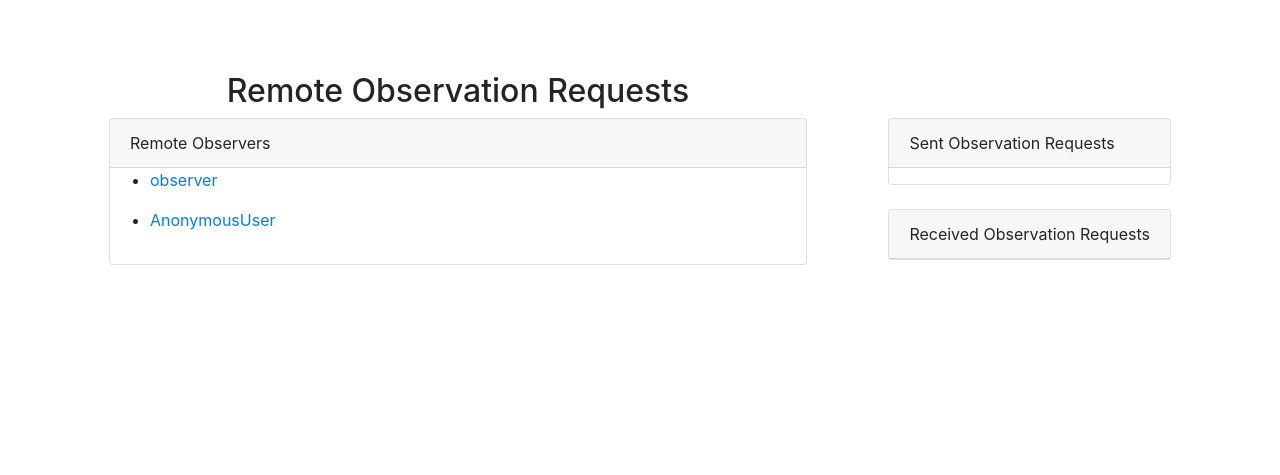
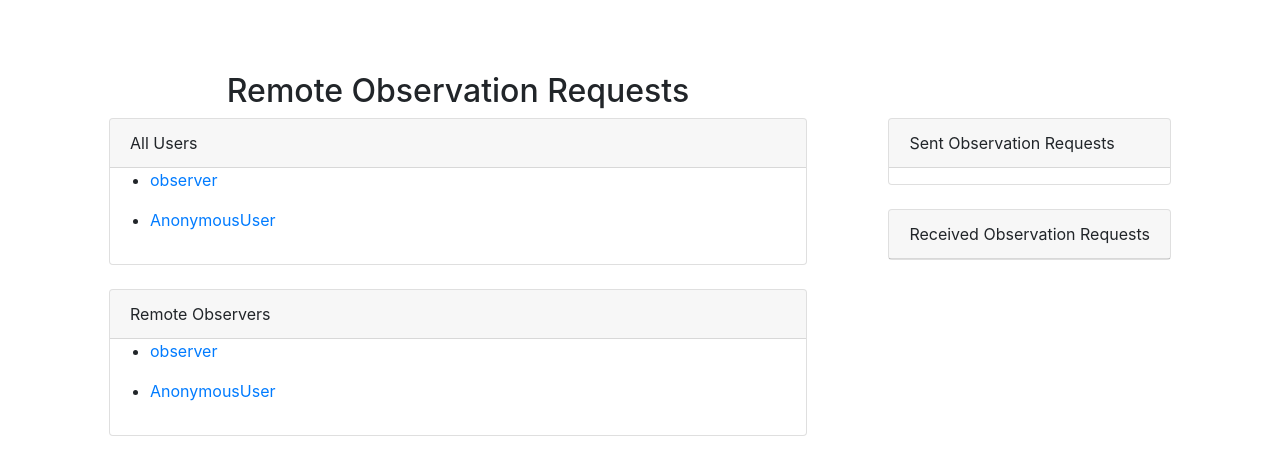
Before and after one commit to panoptes/panoptes-tom, a Django app: a page that uses panoptes_tom/remoterequests/templates/remoterequests/profile.html in a window 1280 px wide. Shown: the part 56-531 px from the top of the page. Run offline with Django 3.2, Linux system fonts and the light colour scheme; a user stored in the database is signed in; data comes from the database, SQL or seed files in the repository; both versions use the stored data as it was after the commit; some libraries are stand-ins or nearby versions.

Commit message:
Improves the remote requests page layout.

```diff
--- a/panoptes_tom/remoterequests/templates/remoterequests/profile.html
+++ b/panoptes_tom/remoterequests/templates/remoterequests/profile.html
@@ -17,12 +17,32 @@
         <div class="col-md-8">
                 <div class="card">
                         <div class="card-header">
+                                All Users
+                        </div>
+                        <ul>
+                                {% for u in all_users %}
+                                <li>
+                                        <p><a href="{% url 'remoterequests:user-profile' u.pk %}">{{ u.user.username }}</a>
+                                        </p>
+
+                                </li>
+                                {% endfor %}
+                        </ul>
+                </div>
+
+                <br />
+
+
+
+
+                <div class="card">
+                        <div class="card-header">
                                 Remote Observers
                         </div>
                         <ul>
                                 {% for observer in remote_observer_list %}
                                 <li>
-                                        <p><a href="{% url 'remoterequests:user-profile' %}">{{ observer.user.username }}</a>
+                                        <p><a href="{% url 'remoterequests:user-profile' observer.pk %}">{{ observer.user.username }}</a>
                                         </p>
 
                                 </li>
--- a/panoptes_tom/remoterequests/urls.py
+++ b/panoptes_tom/remoterequests/urls.py
@@ -1,6 +1,5 @@
 from django.urls import path, include
 from .views import (
-    observers_list,
     user_info,
     profile_view,
     send_obs_request,
@@ -14,9 +13,8 @@ urlpatterns = [
     path(
         "remoterequests/<slug>/", profile_view, name="profile-view"
     ),  # TODO: Consider renaming slug
-    path("user-profile", user_info, name="user-profile"),
-    path("user-profile/<int:id>/", user_info, name="user-profile-with-id"),
-    path("observing-list", observers_list, name="observers_list"),
+    path("remoterequests/user-profile/<int:pk>/", user_info, name="user-profile"),
+    # path("user-profile/<int:pk>/", user_info, name="user-profile-with-pk"),
     path("observation-request/send/<int:id>/", send_obs_request, name="send-obs-request"),
     path("observation-request/cancel/<int:id>/", cancel_obs_request, name="cancel-obs-request"),
     path("observation-request/accept/<int:id>/", accept_obs_request, name="accept-obs-request"),
--- a/panoptes_tom/remoterequests/views.py
+++ b/panoptes_tom/remoterequests/views.py
@@ -1,4 +1,4 @@
-from django.shortcuts import render, get_object_or_404, redirect
+from django.shortcuts import render, get_object_or_404, redirect, HttpResponse
 from .models import Profile, ObservationRequest
 from django.contrib.auth.models import User
 from django.urls import reverse, reverse_lazy
@@ -6,32 +6,23 @@ from django.urls import reverse, reverse_lazy
 User = User
 
 
-def user_info(request, id=None):
+def user_info(request, pk):
     """This returns profile info on a given user.
 
     Args:
         request : A request to view the profile info.
-        id (int): An identifier for a particular user. Defaults to None.
+       pk: A unique identifier corresponding with the given profile.
 
     Returns:
        The profile info page.
     """
-    if id:
-        user = User.objects.get(id=id)
-    else:
-        user = request.user
+    try:
+        user = User.objects.get(pk=pk)
+    except User.DoesNotExist:
+        user = None
+
     args = {"user": user}
     return render(request, "user/user_profile.html", args)
-
-
-def observers_list(request):
-    """Observers List
-
-    Returns a list of all the observers excluding ourself.
-    """
-    observers = Profile.objects.exclude(user=request.user)
-    context = {"observers": observers}
-    return render(request, "remoterequests/home.html", context)
 
 
 def send_obs_request(request, id):
@@ -103,6 +94,10 @@ def profile_view(request, slug):
 
     remote_observers = p.remote_observers.all()
 
+    all_users = Profile.objects.exclude(
+        user=request.user
+    )  # Returns a list of all the observers excluding ourself.
+
     # is this user a remote observer on our telescope
     button_status = "none"
     if p not in request.user.profile.remote_observers.all():
@@ -121,6 +116,7 @@ def profile_view(request, slug):
         "remote_observer_list": remote_observers,
         "sent_obs_requests": sent_obs_requests,
         "rec_obs_requests": rec_obs_requests,
+        "all_users": all_users,
     }
 
     return render(request, "remoterequests/profile.html", context)
--- a/panoptes_tom/urls.py
+++ b/panoptes_tom/urls.py
@@ -17,5 +17,5 @@ from django.urls import path, include
 
 urlpatterns = [
     path("", include("tom_common.urls")),
-    path("", include("panoptes_tom.remoterequests.urls")),
+    path("", include("panoptes_tom.remoterequests.urls", namespace="remoterequests")),
 ]
```
Also changed, not shown: panoptes_tom/remoterequests/templates/user/user_profile.html (+6 -1 lines), db.sqlite3.
